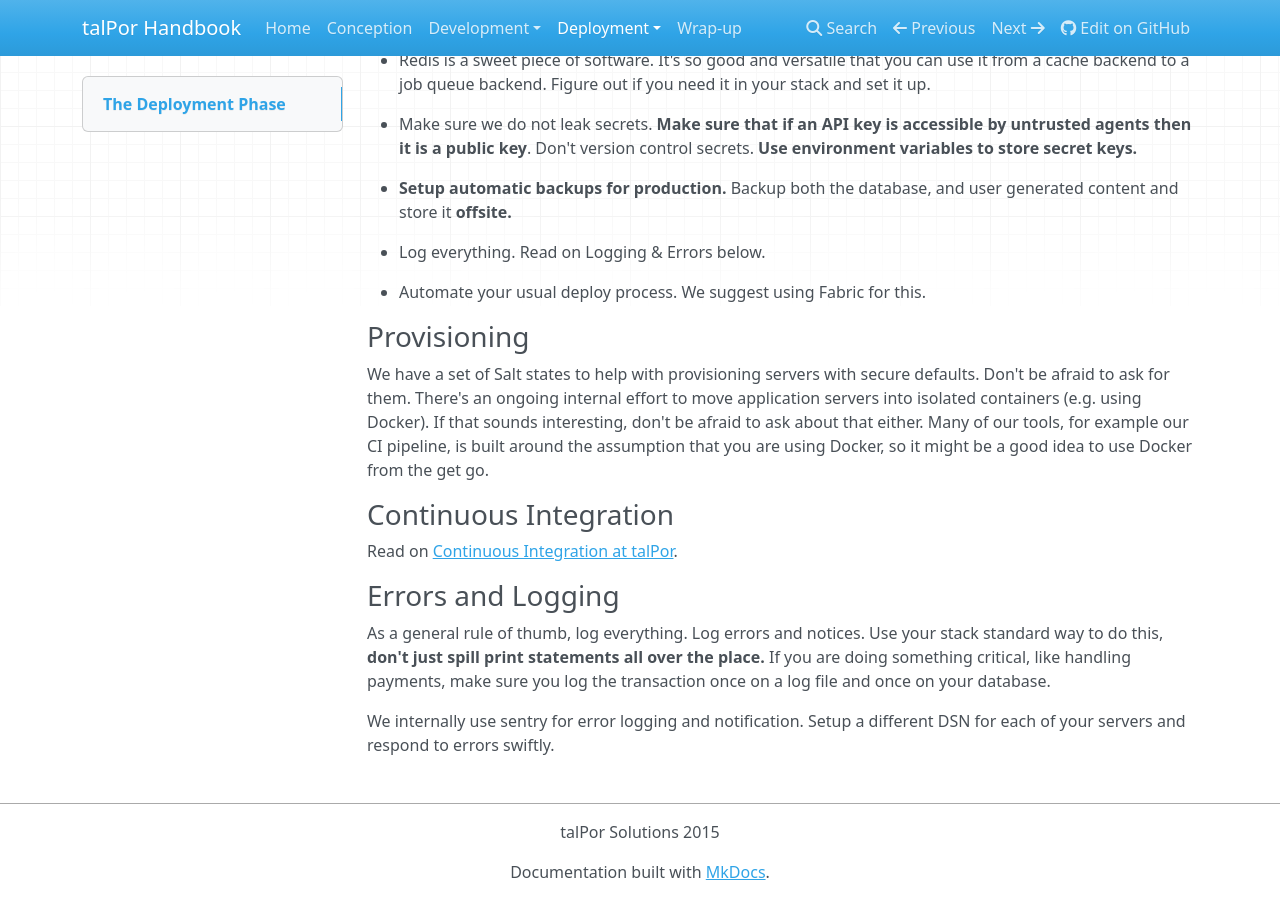
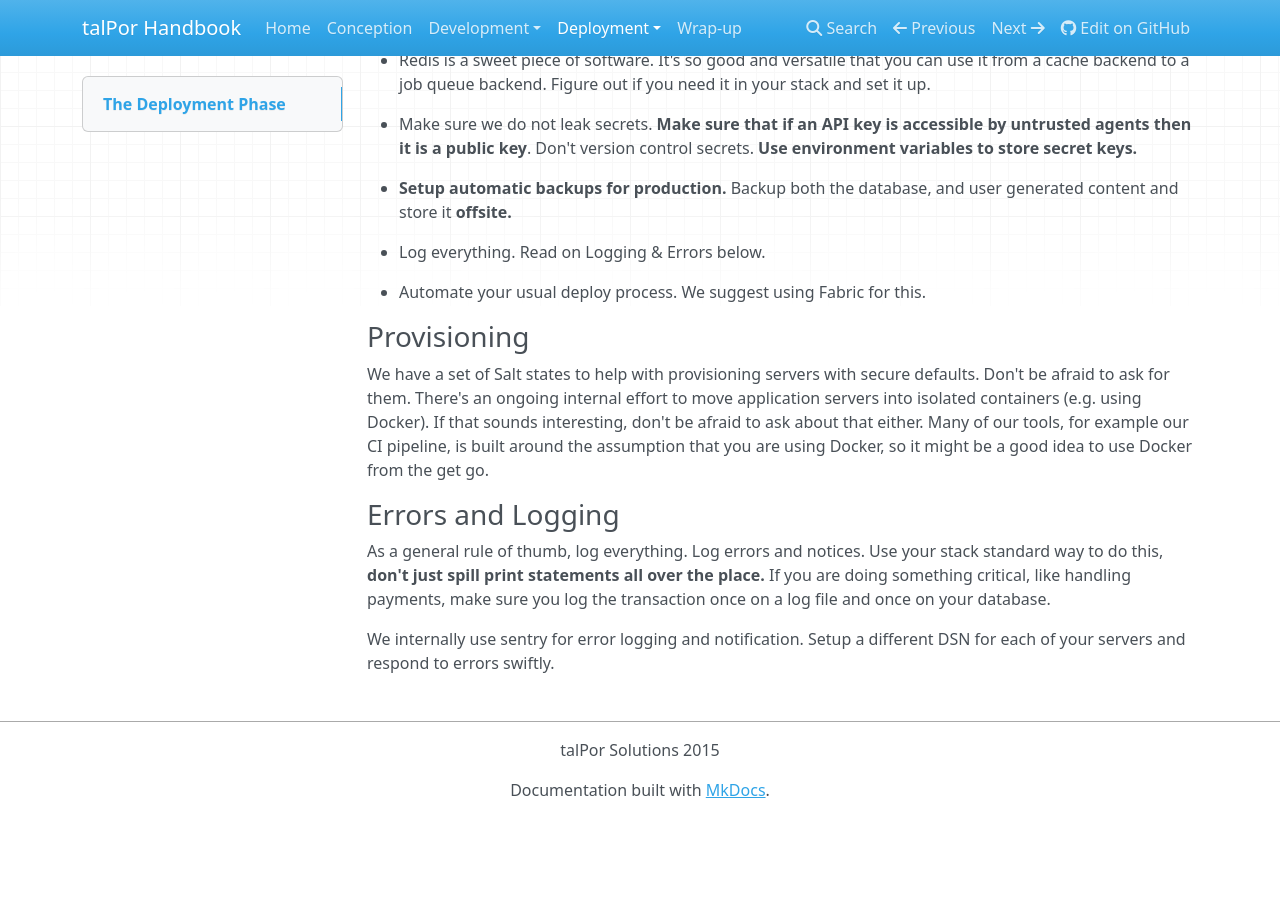
Before and after one commit to talpor/talpor-dev-handbook, an MkDocs documentation site: the page built from docs/deployment/index.md, in a window 1280 px wide and 900 px high, scrolled down 604 px. Built offline with MkDocs 1.6.1, drawn with Linux system fonts in a browser that asks for light colours; nearby versions of some CDN libraries; old or Windows-style settings are respelled for this version of MkDocs; after the commit the page ends 1422 px from its top, so only the background shows below that.

Commit message:
Remove link to previous CI gist

```diff
--- a/docs/deployment/index.md
+++ b/docs/deployment/index.md
@@ -58,10 +58,6 @@ ask about that either. Many of our tools, for example our CI pipeline,
 is built around the assumption that you are using Docker, so it might
 be a good idea to use Docker from the get go.
 
-### Continuous Integration
-
-Read on [Continuous Integration at talPor](https://gist.github.com/scast/a47facfe43744a75e7b7).
-
 ### Errors and Logging
 
 As a general rule of thumb, log everything. Log errors and
```
